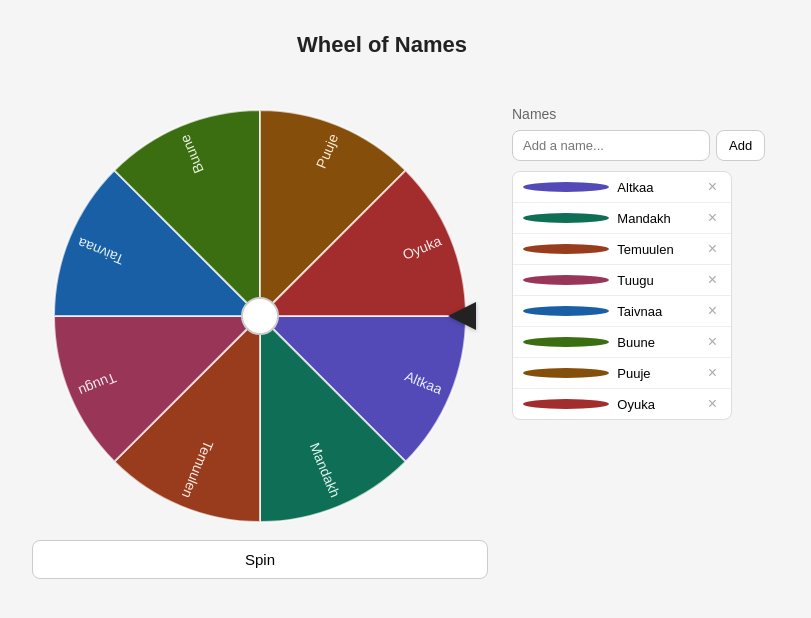
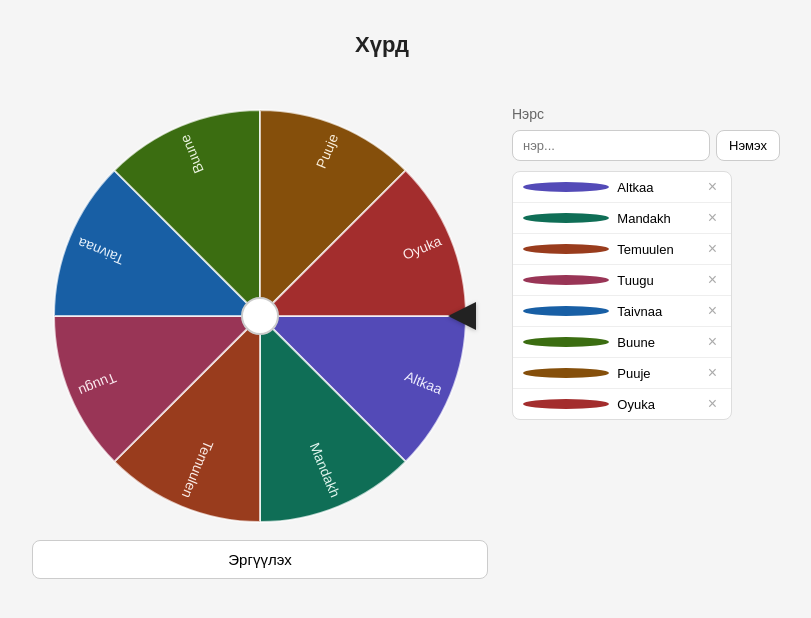
Before and after one commit to LOKaaa0122/LOKaaa0122.github.io, a plain HTML site: page index.html in a window 1280 px wide. Shown: the whole page, without its empty margins (258-1069 px from the left). Drawn offline with Linux system fonts and the light colour scheme.

Commit message:
Translate titles and buttons to Mongolian

```diff
--- a/index.html
+++ b/index.html
@@ -3,7 +3,7 @@
 <head>
 <meta charset="UTF-8" />
 <meta name="viewport" content="width=device-width, initial-scale=1.0"/>
-<title>Wheel of Names</title>
+<title>Хүрд</title>
 <style>
   * { box-sizing: border-box; margin: 0; padding: 0; }
   body { font-family: sans-serif; background: #f5f5f5; min-height: 100vh; display: flex; align-items: flex-start; justify-content: center; padding: 2rem 1rem; }
@@ -71,25 +71,25 @@
 </head>
 <body>
 <div id="app">
-  <h1>Wheel of Names</h1>
+  <h1>Хүрд</h1>
 
   <div id="left">
     <div id="canvas-wrap">
       <canvas id="wheel" width="420" height="420"></canvas>
       <div id="pointer"></div>
     </div>
-    <button id="spin-btn">Spin</button>
+    <button id="spin-btn">Эргүүлэх</button>
     <div id="winner-banner">
-      <p>Winner</p>
+      <p>Ялагч</p>
       <strong id="winner-name"></strong>
     </div>
   </div>
 
   <div id="right">
-    <h3>Names</h3>
+    <h3>Нэрс</h3>
     <div id="add-row">
-      <input id="name-input" type="text" placeholder="Add a name..." maxlength="30" />
-      <button id="add-btn">Add</button>
+      <input id="name-input" type="text" placeholder="нэр..." maxlength="30" />
+      <button id="add-btn">Нэмэх</button>
     </div>
     <ul id="names-list"></ul>
   </div>
```
